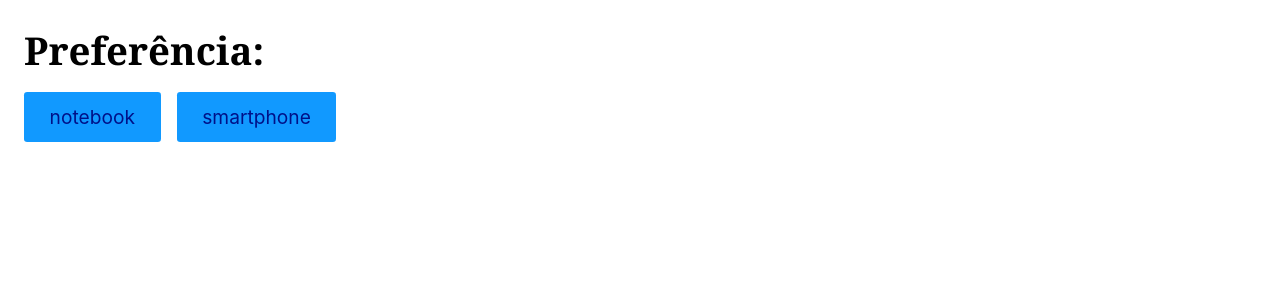
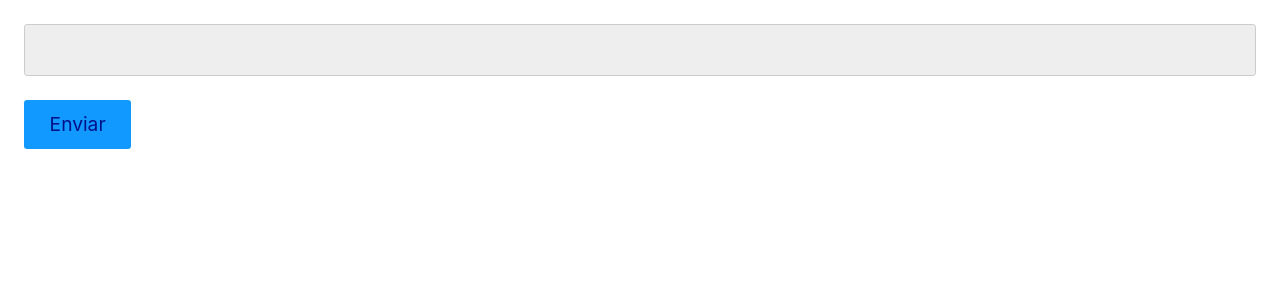
Before and after one commit to luisabianca/react-origamid, a React (Vite) app: page / in a window 1280 px wide. Shown: the top 300 px of the page. Built offline with nearby package versions, Linux system fonts and the light colour scheme.

Commit message:
learn useRef with form

```diff
--- a/src/App.jsx
+++ b/src/App.jsx
@@ -1,30 +1,10 @@
 import React, { useEffect, useState } from 'react';
-import Produto from './Produto';
+import UseRefStudy from './UseRefStudy';
 
 const App = () => {
-  const [produto, setProduto] = useState(null);
-
-  useEffect(() => {
-    const produtoLocal = window.localStorage.getItem('produto');
-    if (produtoLocal !== 'null')setProduto(produtoLocal);
-  }, []);
-
-  useEffect(() => {
-    if (produto !== null) window.localStorage.setItem('produto', produto);
-  }, [produto]);
-
-  function handleClick({ target }) {
-    setProduto(target.innerText);
-  }
-
   return (
     <div>
-      <h1>Preferência: {produto}</h1>
-      <button style={{ marginRight: '1rem' }} onClick={handleClick}>
-        notebook
-      </button>
-      <button onClick={handleClick}>smartphone</button>
-      <Produto produto={produto} />
+      <UseRefStudy />
     </div>
   );
 };
--- /dev/null
+++ b/src/UseRefStudy.jsx
@@ -0,0 +1,32 @@
+import React, { useEffect, useRef, useState } from 'react'
+
+const UseRefStudy = () => {
+  const [ comentarios, setComentarios ] = useState([]);
+  const [ input, setInput ] = useState('');
+  const inputElement = useRef();
+
+  useEffect(() => {
+
+  },[])
+
+  const handleClick = () => {
+    setComentarios([...comentarios, input]);
+    setInput('');
+    inputElement.current.focus();
+  }
+
+  return (
+    <div>
+      <ul>
+        {
+          comentarios.map((comentario) => (<li key={comentario}>{comentario}</li>))
+        }
+      </ul>
+      <input type='text' value={input} ref={inputElement} onChange={({target}) => setInput(target.value)} />
+      <br />
+      <button onClick={handleClick}>Enviar</button>
+    </div>
+  )
+}
+
+export default UseRefStudy;
```
